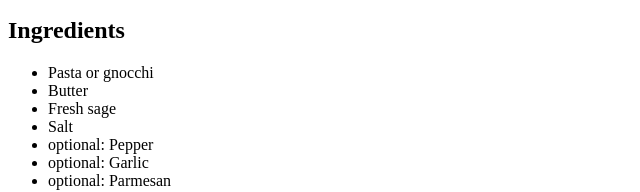
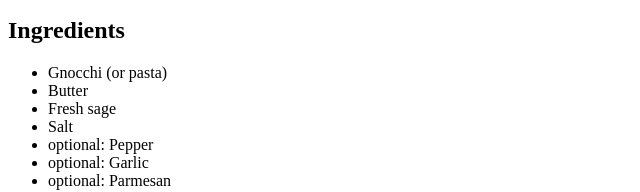
Before and after one commit to nd-sg/odin-recipes, a plain HTML site: page recipes/burro-e-salvia.html in a window 1280 px wide. Shown: the part 618-810 px from the top of the page, 0-640 px from the left. Drawn offline with Linux system fonts and the light colour scheme.

Commit message:
fix: Change recipe ingredient
Set gnocchi as main ingredient and pasta as an alternative

```diff
--- a/recipes/burro-e-salvia.html
+++ b/recipes/burro-e-salvia.html
@@ -13,7 +13,7 @@
     <p>A small river named Duden flows by their place and supplies it with the necessary regelialia. It is a paradisematic country, in which roasted parts of sentences fly into your mouth. Even the all-powerful Pointing has no control about the blind texts it is an almost unorthographic life One day however a small line of blind text by the name of Lorem Ipsum decided to</p>
     <h2>Ingredients</h2>
     <ul>
-        <li>Pasta or gnocchi</li>
+        <li>Gnocchi (or pasta)</li>
         <li>Butter</li>
         <li>Fresh sage</li>
         <li>Salt</li>
```
